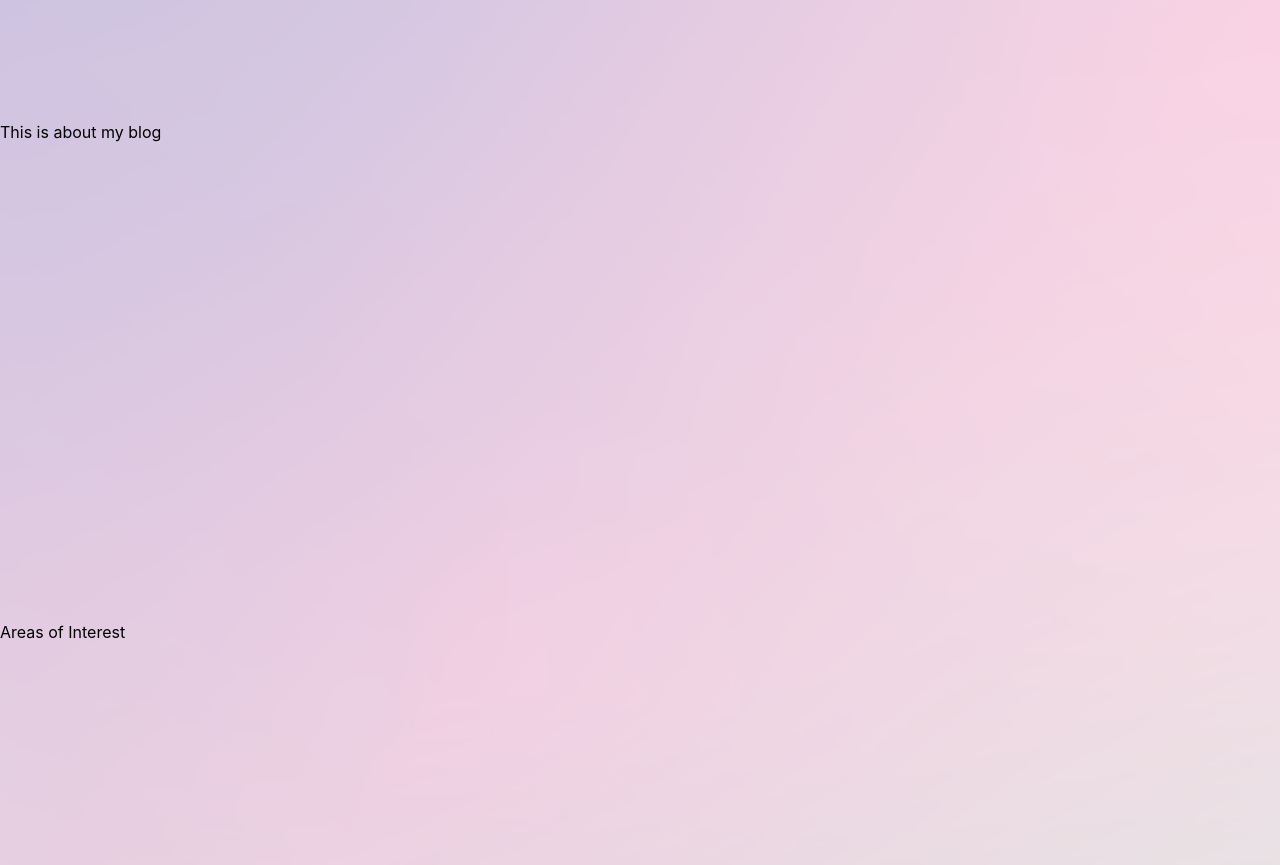
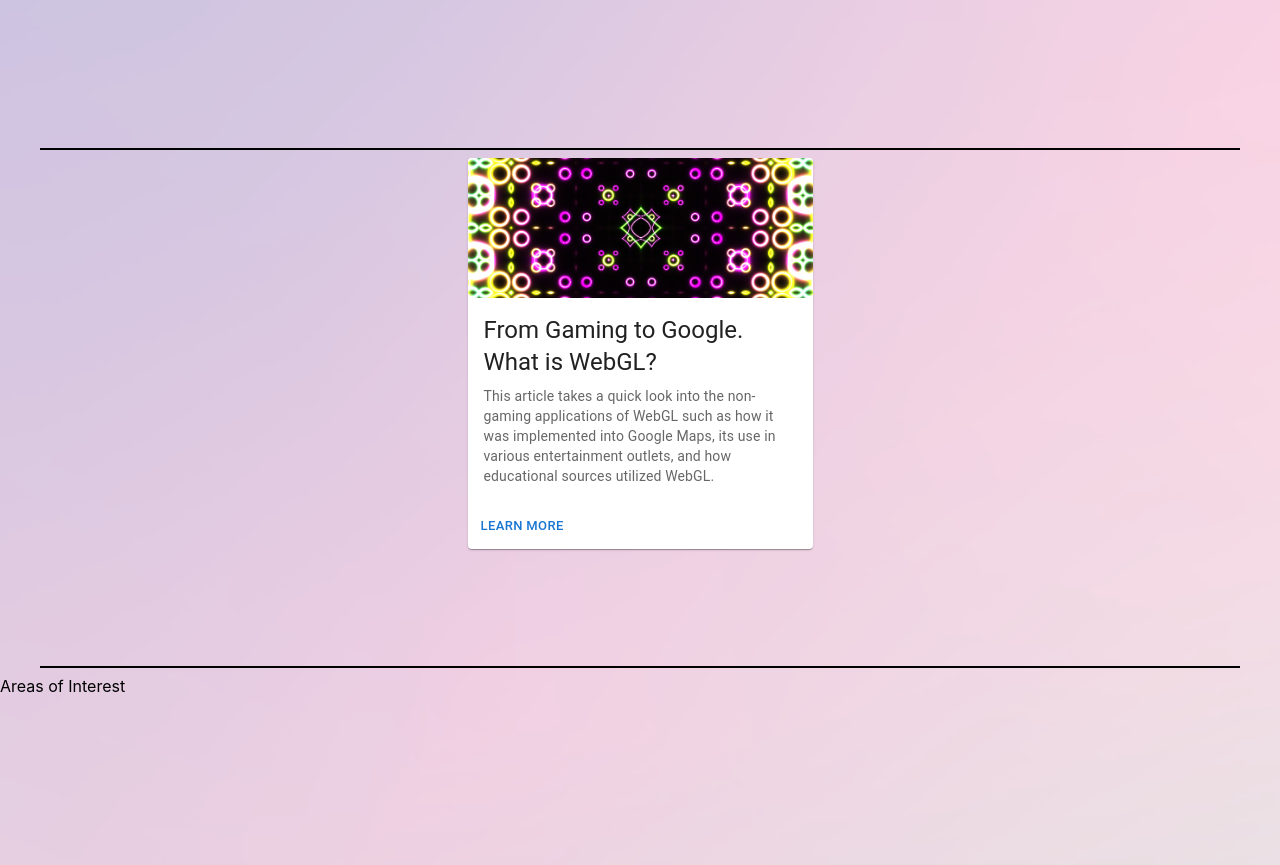
Before and after one commit to K-E-Becker/Portfolio, a React (Create React App) app: page / in a window 1280 px wide. Shown: the part 1560-2425 px from the top of the page. Built offline with nearby package versions, Linux system fonts and the light colour scheme.

Commit message:
added articles

```diff
--- a/src/App.js
+++ b/src/App.js
@@ -5,9 +5,13 @@
 import "./App.css";
 import Lottie from "lottie-react";
 import animationData from "./scroll.json";
-import { TextField, Box, Button, Fab } from "@mui/material";
+import { TextField, Typography, Box, Button, Fab } from "@mui/material";
 import { KeyboardArrowUp } from "@mui/icons-material";
 import emailjs from "@emailjs/browser";
+import Card from "@mui/material/Card";
+import CardActions from "@mui/material/CardActions";
+import CardContent from "@mui/material/CardContent";
+import CardMedia from "@mui/material/CardMedia";
 
 function App() {
   const [Name, setName] = useState("");
@@ -81,7 +85,7 @@
           </div>
         </Parallax>
       </Element>
-
+      <hr></hr>
       <Element name="projects">
         <Parallax bgImage="" strength={500}>
           <div style={{ height: "500px" }}>
@@ -89,12 +93,51 @@
           </div>
         </Parallax>
       </Element>
-
+      <hr></hr>
       <Element name="blog">
         <Parallax bgImage="" strength={500}>
-          <div style={{ height: "500px" }}>This is about my blog</div>
+          <div style={{ height: "500px" }}>
+            <div
+              style={{
+                display: "flex",
+                flexDirection: "row",
+                justifyContent: "center",
+                alignItems: "center",
+              }}
+            >
+              <Card sx={{ maxWidth: 345 }}>
+                <CardMedia
+                  component="img"
+                  height="140"
+                  image="/glsl.png"
+                  alt="GLSL"
+                />
+                <CardContent>
+                  <Typography gutterBottom variant="h5" component="div">
+                    From Gaming to Google. What is WebGL?
+                  </Typography>
+                  <Typography variant="body2" color="text.secondary">
+                    This article takes a quick look into the non-gaming
+                    applications of WebGL such as how it was implemented into
+                    Google Maps, its use in various entertainment outlets, and
+                    how educational sources utilized WebGL.
+                  </Typography>
+                </CardContent>
+                <CardActions>
+                  <a
+                    href="https://medium.com/@krstn.becker/from-gaming-to-google-what-is-webgl-787580db09"
+                    target="_blank"
+                    rel="noopener noreferrer"
+                  >
+                    <Button size="small">Learn More</Button>
+                  </a>
+                </CardActions>
+              </Card>
+            </div>
+          </div>
         </Parallax>
       </Element>
+      <hr></hr>
 
       <Element name="interest">
         <Parallax bgImage="" strength={500}>
```
Also changed, not shown: public/glsl.png (added).
